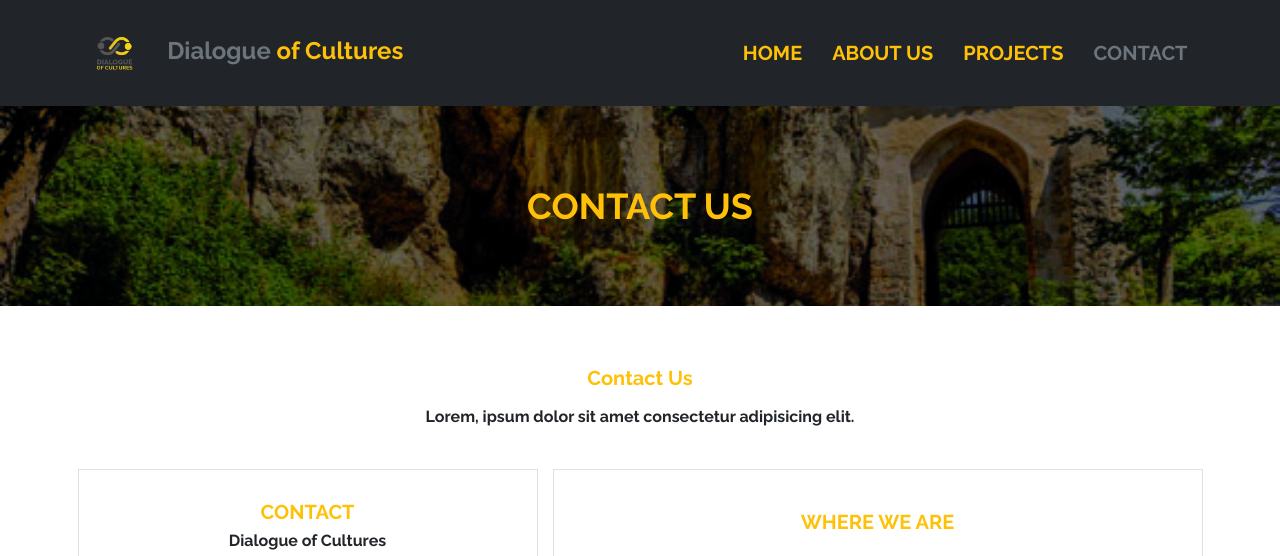
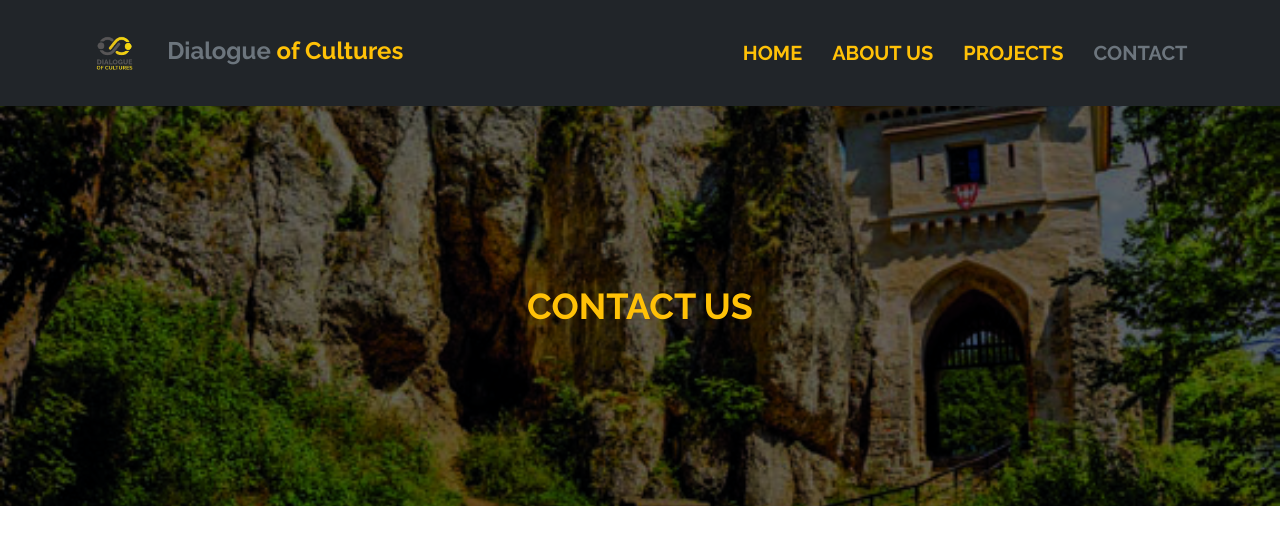
Before and after one commit to adamatusz/dialogue-of-cultures, a plain HTML site: page contact.html in a window 1280 px wide. Shown: the top 556 px of the page. Drawn offline with nearby package versions, Linux system fonts and the light colour scheme; grey boxes are pictures that could not be loaded.

Commit message:
contact-hero position

```diff
--- a/css/style.css
+++ b/css/style.css
@@ -203,14 +203,15 @@ footer img {
 
 .project-hero {
 	background-image: url(../img/project/project-hero.jpg);
-	background-position: 0 70%;
+	background-position: 0 75%;
 	height: 300px;
 }
 
 /* contact */
 .contact-hero {
 	background-image: url("../img/contact/contact-hero.jpg");
-	background-position: 0 80%;
+	background-position: 0 90%;
+	height: 400px;
 }
 
 .contact-logo img {
```
